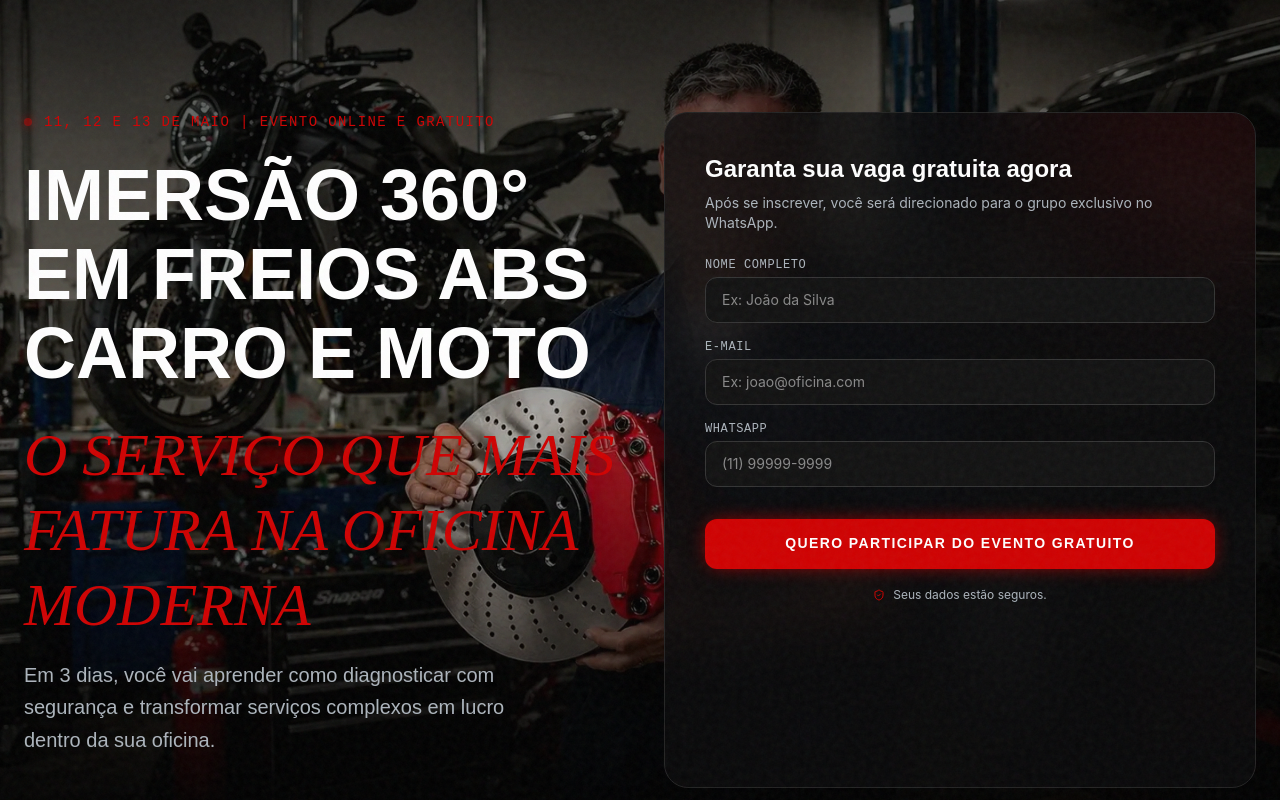
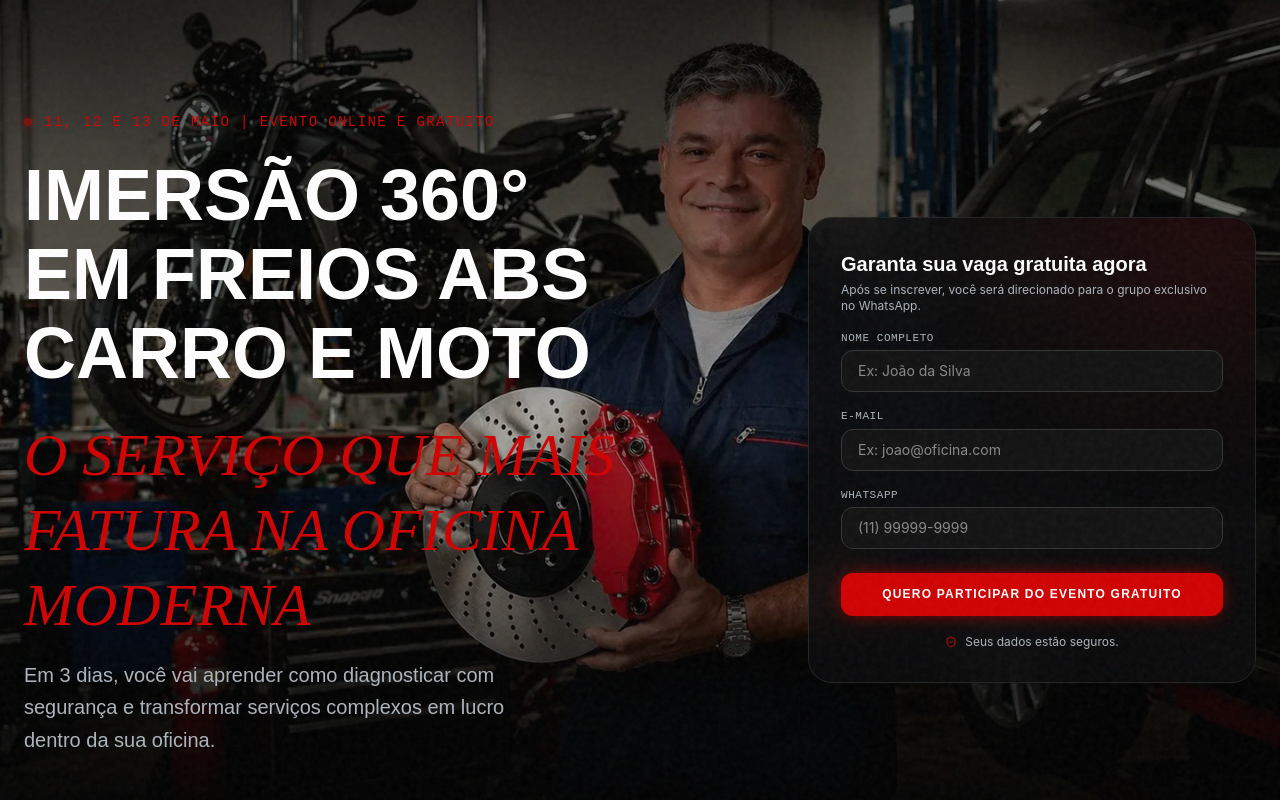
Before and after one commit to felipebarbosavasconcelos13-coder/pagina-de-captura-abs, a React (Vite) app: page / in a window 1280 px wide. Shown: the top 800 px of the page. Built offline with nearby package versions, Linux system fonts and the light colour scheme.

Commit message:
style: layout hero mobile dividido e form desktop compacto

```diff
--- a/src/components/Hero.jsx
+++ b/src/components/Hero.jsx
@@ -109,16 +109,16 @@ export default function Hero() {
 
   const renderFormFields = (isModal = false) => (
     <>
-      <h3 className={`font-heading ${isModal ? 'text-xl' : 'text-base md:text-2xl'} font-bold text-white mb-1 md:mb-2 relative z-10`}>
+      <h3 className={`font-heading ${isModal ? 'text-xl' : 'text-base md:text-xl'} font-bold text-white mb-1 md:mb-1 relative z-10`}>
         Garanta sua vaga gratuita agora
       </h3>
-      <p className={`text-[#ADB5BD] ${isModal ? 'text-xs' : 'text-[10px] md:text-sm'} mb-3 md:mb-6 relative z-10`}>
+      <p className={`text-[#ADB5BD] ${isModal ? 'text-xs' : 'text-[10px] md:text-xs'} mb-3 md:mb-4 relative z-10`}>
         Após se inscrever, você será direcionado para o grupo exclusivo no WhatsApp.
       </p>
 
       <form className="relative z-10 flex flex-col gap-2 md:gap-4" onSubmit={handleSubmit}>
         <div className="flex flex-col gap-1">
-          <label htmlFor={`nome${isModal ? '-modal' : ''}`} className="text-[9px] md:text-xs text-[#ADB5BD] font-data tracking-wider">NOME COMPLETO</label>
+          <label htmlFor={`nome${isModal ? '-modal' : ''}`} className="text-[9px] md:text-[11px] text-[#ADB5BD] font-data tracking-wider">NOME COMPLETO</label>
           <input
             id={`nome${isModal ? '-modal' : ''}`}
             name="nome"
@@ -127,11 +127,11 @@ export default function Hero() {
             value={formData.nome}
             onChange={handleChange}
             placeholder="Ex: João da Silva"
-            className="w-full bg-[#111] border border-[#333] rounded-lg md:rounded-xl px-3 py-1.5 md:px-4 md:py-3 outline-none text-white focus:border-[#D00000] transition-colors text-xs md:text-sm"
+            className="w-full bg-[#111] border border-[#333] rounded-lg md:rounded-xl px-3 py-1.5 md:px-4 md:py-2.5 outline-none text-white focus:border-[#D00000] transition-colors text-xs md:text-sm"
           />
         </div>
         <div className="flex flex-col gap-1">
-          <label htmlFor={`email${isModal ? '-modal' : ''}`} className="text-[9px] md:text-xs text-[#ADB5BD] font-data tracking-wider">E-MAIL</label>
+          <label htmlFor={`email${isModal ? '-modal' : ''}`} className="text-[9px] md:text-[11px] text-[#ADB5BD] font-data tracking-wider">E-MAIL</label>
           <input
             id={`email${isModal ? '-modal' : ''}`}
             name="email"
@@ -140,11 +140,11 @@ export default function Hero() {
             value={formData.email}
             onChange={handleChange}
             placeholder="Ex: joao@oficina.com"
-            className="w-full bg-[#111] border border-[#333] rounded-lg md:rounded-xl px-3 py-1.5 md:px-4 md:py-3 outline-none text-white focus:border-[#D00000] transition-colors text-xs md:text-sm"
+            className="w-full bg-[#111] border border-[#333] rounded-lg md:rounded-xl px-3 py-1.5 md:px-4 md:py-2.5 outline-none text-white focus:border-[#D00000] transition-colors text-xs md:text-sm"
           />
         </div>
         <div className="flex flex-col gap-1">
-          <label htmlFor={`whatsapp${isModal ? '-modal' : ''}`} className="text-[9px] md:text-xs text-[#ADB5BD] font-data tracking-wider">WHATSAPP</label>
+          <label htmlFor={`whatsapp${isModal ? '-modal' : ''}`} className="text-[9px] md:text-[11px] text-[#ADB5BD] font-data tracking-wider">WHATSAPP</label>
           <input
             id={`whatsapp${isModal ? '-modal' : ''}`}
             name="whatsapp"
@@ -153,14 +153,14 @@ export default function Hero() {
             value={formData.whatsapp}
             onChange={handleChange}
             placeholder="(11) 99999-9999"
-            className="w-full bg-[#111] border border-[#333] rounded-lg md:rounded-xl px-3 py-1.5 md:px-4 md:py-3 outline-none text-white focus:border-[#D00000] transition-colors text-xs md:text-sm"
+            className="w-full bg-[#111] border border-[#333] rounded-lg md:rounded-xl px-3 py-1.5 md:px-4 md:py-2.5 outline-none text-white focus:border-[#D00000] transition-colors text-xs md:text-sm"
           />
         </div>
 
         <button
           type="submit"
           disabled={isSubmitting}
-          className={`mt-1 md:mt-4 w-full group relative inline-flex items-center justify-center gap-3 bg-[#D00000] hover:bg-[#A00000] text-white px-6 py-2.5 md:px-8 md:py-4 rounded-lg md:rounded-xl font-heading font-bold uppercase tracking-widest text-[10px] md:text-sm transition-all shadow-[0_0_20px_-5px_#D00000] ${isSubmitting ? 'opacity-70 cursor-not-allowed' : ''}`}
+          className={`mt-1 md:mt-2 w-full group relative inline-flex items-center justify-center gap-3 bg-[#D00000] hover:bg-[#A00000] text-white px-6 py-2.5 md:px-8 md:py-3.5 rounded-lg md:rounded-xl font-heading font-bold uppercase tracking-widest text-[10px] md:text-xs transition-all shadow-[0_0_20px_-5px_#D00000] ${isSubmitting ? 'opacity-70 cursor-not-allowed' : ''}`}
         >
           <span className="relative z-10 w-full text-center whitespace-normal md:whitespace-nowrap leading-tight">
             {isSubmitting ? 'ENVIANDO...' : 'QUERO PARTICIPAR DO EVENTO GRATUITO'}
@@ -227,7 +227,7 @@ export default function Hero() {
           </div>
 
           {/* Right Content (Desktop Form) */}
-          <div className="hidden lg:block hero-elem bg-[#0a0a0c]/80 backdrop-blur-xl border border-[#222] rounded-3xl p-10 shadow-2xl relative overflow-hidden">
+          <div className="hidden lg:block hero-elem bg-[#0a0a0c]/80 backdrop-blur-xl border border-[#222] rounded-3xl p-6 md:p-8 shadow-2xl relative overflow-hidden self-center max-w-md ml-auto">
             <div className="absolute top-0 right-0 w-[300px] h-[300px] bg-[#D00000]/10 rounded-full blur-[80px] -translate-y-1/2 translate-x-1/3"></div>
             {renderFormFields()}
           </div>
```
